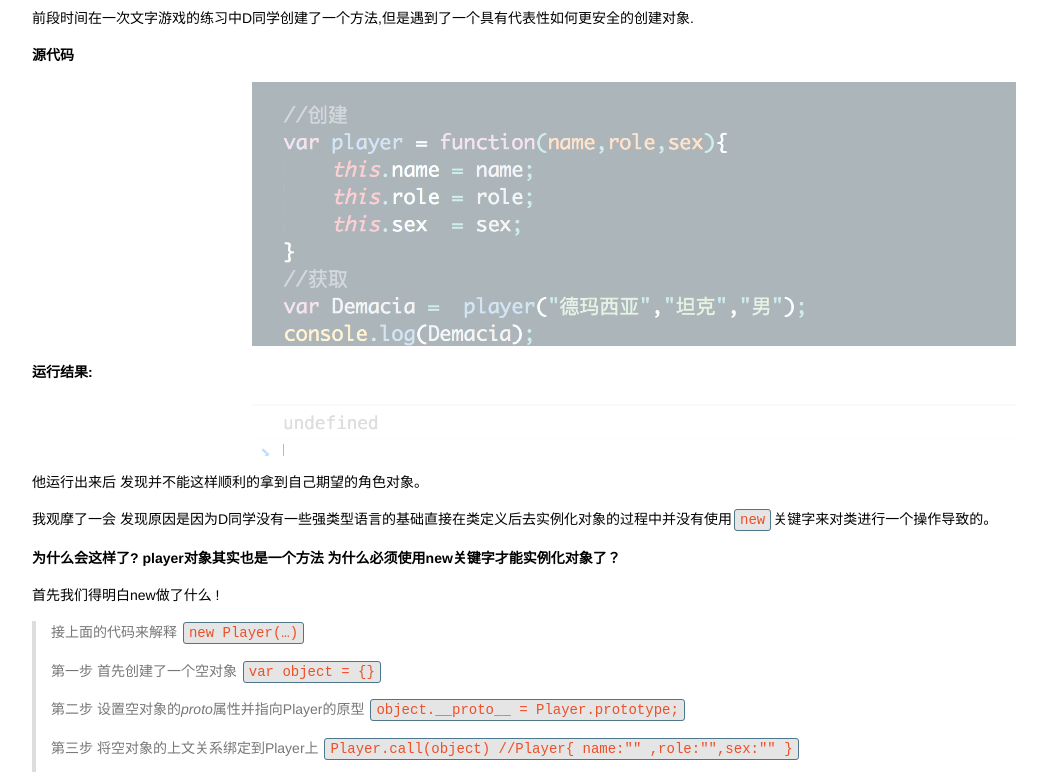
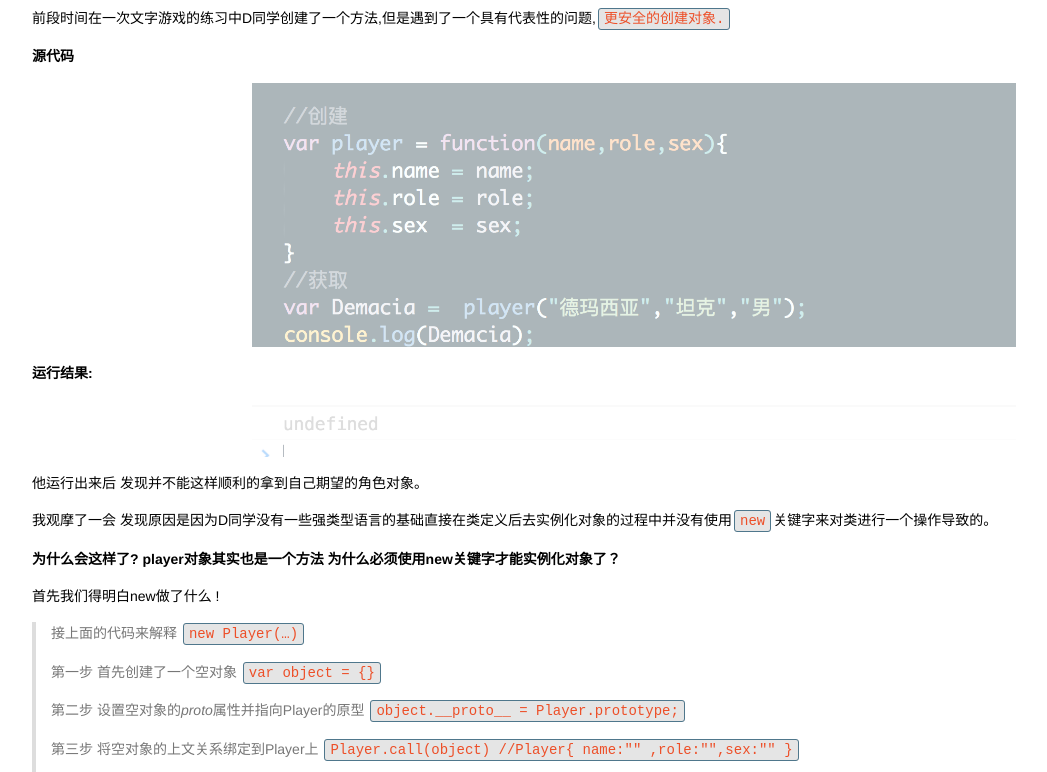
Before and after one commit to MyKids/ModelDesign, a plain HTML site: page OO/3/index.html in a window 1280 px wide. Shown: the part 91-863 px from the top of the page, without its empty margins (6-1053 px from the left). Drawn offline with Linux system fonts and the light colour scheme.

Commit message:
add 更安全的创建类

```diff
--- a/OO/3/index.html
+++ b/OO/3/index.html
@@ -8,7 +8,7 @@
 <body>
 <h1>安全的创建对象</h1>
 
-<p>前段时间在一次文字游戏的练习中D同学创建了一个方法,但是遇到了一个具有代表性如何更安全的创建对象.</p>
+<p>前段时间在一次文字游戏的练习中D同学创建了一个方法,但是遇到了一个具有代表性的问题,<code>更安全的创建对象.</code></p>
 
 <p><strong>源代码</strong></p>
 
```
